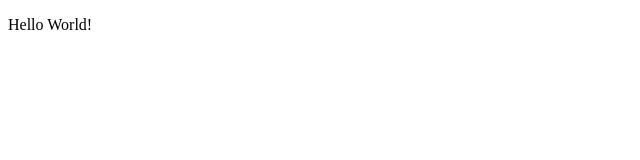
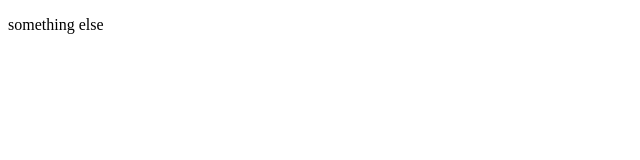
Before and after one commit to NathanKolbas/GonePhishing, a browser extension: page extension/index.html in a window 1280 px wide. Shown: the full height of the page, 0-640 px from the left. Drawn offline with Linux system fonts and the light colour scheme.

Commit message:
got the hello world extension to popup and script to work

```diff
--- a/extension/index.html
+++ b/extension/index.html
@@ -9,7 +9,7 @@
 </head>
 
 <body>
-    <P>Hello World!</P>
+    <P id="para">Hello World!</P>
 </body>
 <script src="script.js"></script>
 
--- a/extension/script.js
+++ b/extension/script.js
@@ -1 +1,3 @@
 console.log('hello world!');
+
+document.querySelector('#para').innerHTML = 'something else';
```
Also changed, not shown: extension/manifest.json.
